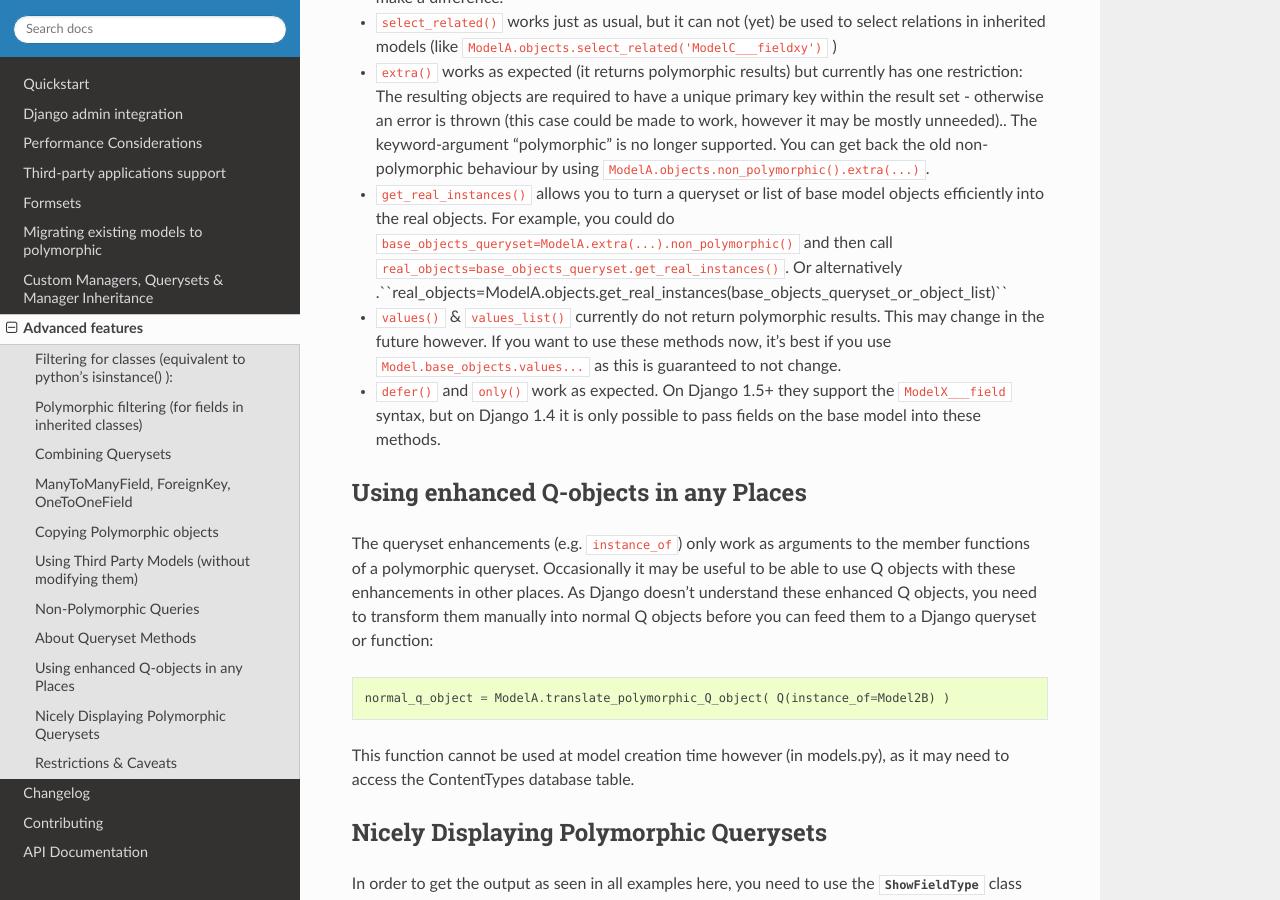
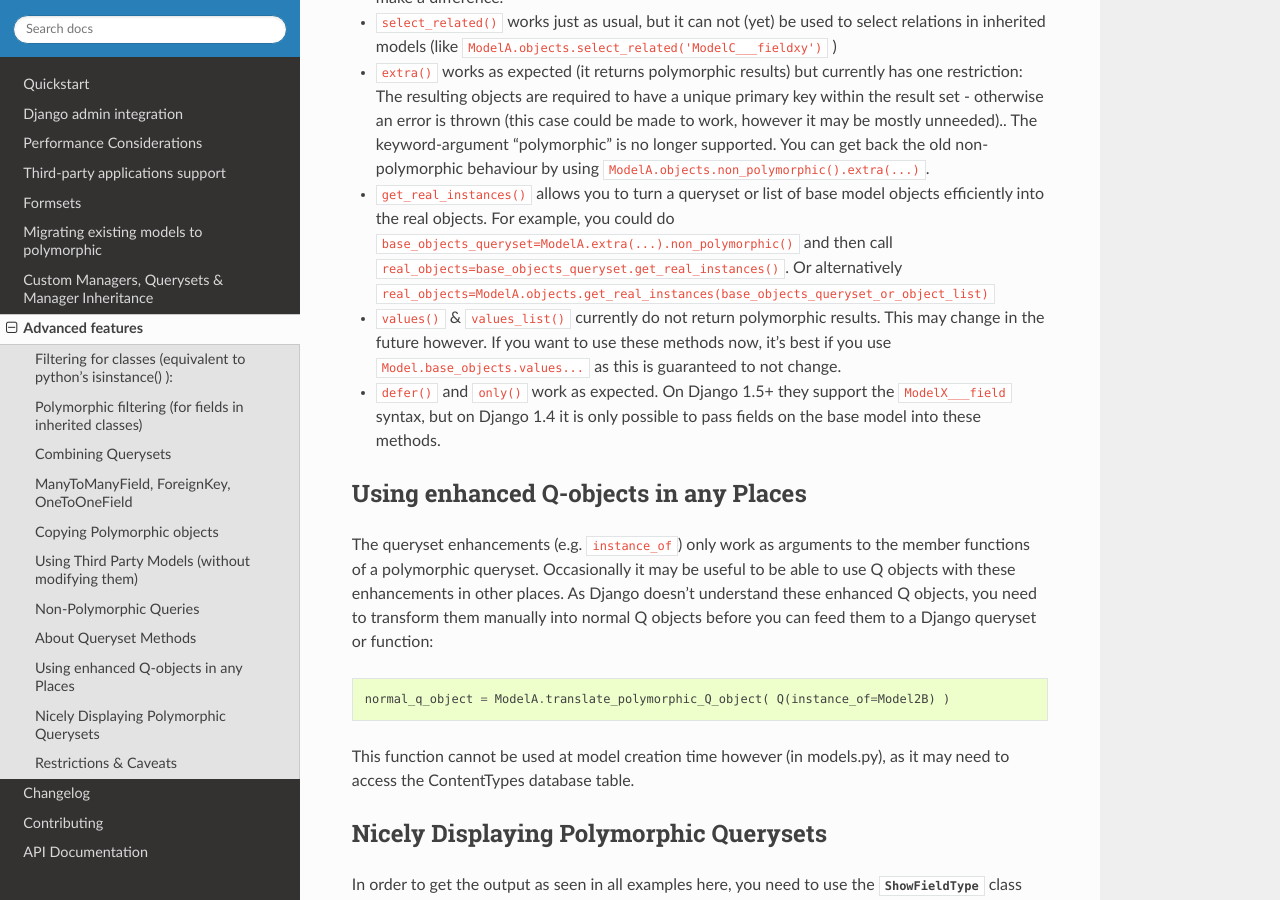
Before and after one commit to jazzband/django-polymorphic, a Sphinx documentation site: the page built from docs/advanced.rst, in a window 1280 px wide and 900 px high, scrolled down 3468 px. Built offline with Sphinx 7.4.7 and the Read the Docs theme 2.0.0, drawn with Linux system fonts in a browser that asks for light colours.

```diff
--- a/docs/advanced.rst
+++ b/docs/advanced.rst
@@ -183,7 +183,7 @@
     queryset or list  of base model objects efficiently into the real objects.
     For example, you could do ``base_objects_queryset=ModelA.extra(...).non_polymorphic()``
     and then call ``real_objects=base_objects_queryset.get_real_instances()``. Or alternatively
-    .``real_objects=ModelA.objects.get_real_instances(base_objects_queryset_or_object_list)``
+    ``real_objects=ModelA.objects.get_real_instances(base_objects_queryset_or_object_list)``
 
 *   ``values()`` & ``values_list()`` currently do not return polymorphic
     results. This may change in the future however. If you want to use these
```
